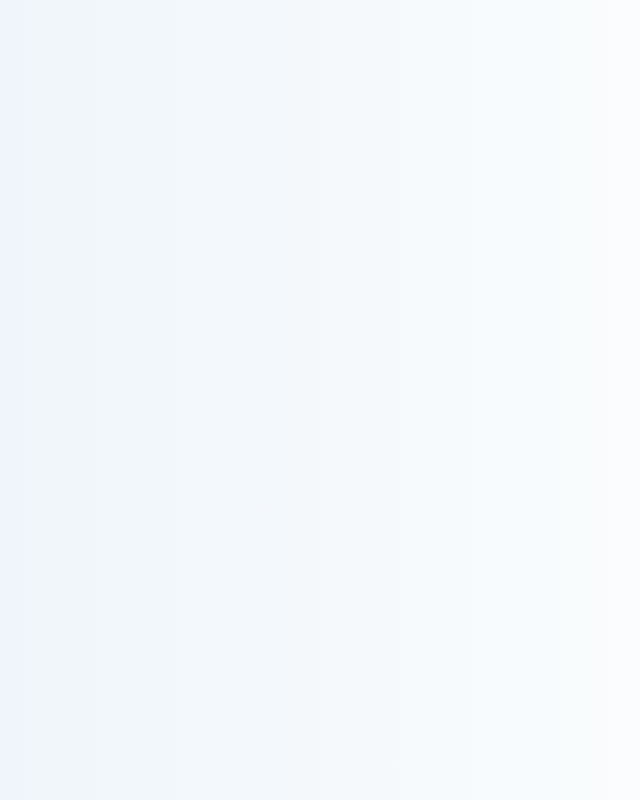
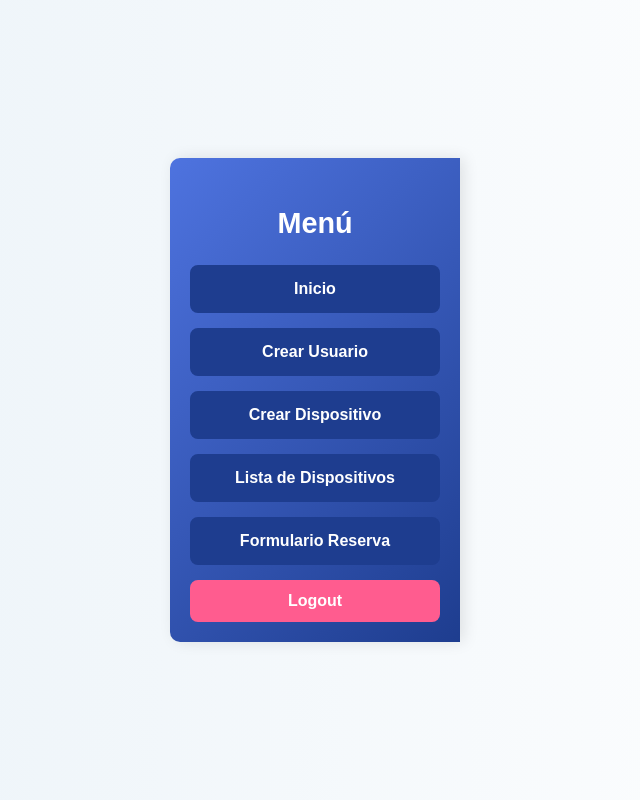
Before and after one commit to foodwebdx/DronProject, a React (Vite) app in the folder DornProject/frontend/: page /Sidebar in a window 1280 px wide. Before the commit this address had no page. Shown: the whole page, without its empty margins (325-965 px from the left). Built offline with nearby package versions, Linux system fonts and the light colour scheme.

Commit message:
MainpageUser-Lluvia

```diff
--- a/DornProject/frontend/src/App.css
+++ b/DornProject/frontend/src/App.css
@@ -1,48 +1,134 @@
+/* Estilos generales */
+body {
+  margin: 0;
+  font-family: 'Arial', sans-serif;
+  background-color: #f0f0f0;
+}
 
-#root {
+.App {
+  display: flex;
+  flex-direction: column;
+  height: 100vh;
+  background-color: #ffffff;
+}
+
+.content {
+  display: flex;
+  flex: 1; /* Asegura que el contenido ocupe el espacio disponible */
+}
+
+.sidebar {
+  width: 200px; /* Reducido para hacer el menú más pequeño */
+  background-color: #333;
+  color: white;
+  padding: 15px; /* Espaciado reducido */
+  display: flex;
+  flex-direction: column;
+  justify-content: space-between;
+  position: fixed; /* Sidebar fijo a la izquierda */
+  height: 100vh; /* Ocupa toda la altura de la ventana */
+  top: 0;
+  left: 0;
+  box-sizing: border-box;
+}
+
+.sidebar ul {
+  list-style-type: none;
+  padding: 0;
+  margin: 0;
+}
+
+.sidebar ul li {
+  margin-bottom: 8px; /* Espaciado reducido */
+}
+
+.sidebar ul li button {
   width: 100%;
-  height: 100%;
-  margin: 0;
-  padding: 0;
+  padding: 8px; /* Espaciado reducido */
+  background-color: #444;
+  border: none;
+  color: white;
+  cursor: pointer;
+  border-radius: 5px; /* Bordes redondeados */
+  text-align: left; /* Alineación del texto a la izquierda */
+}
+
+.sidebar ul li button:hover {
+  background-color: #555;
+}
+
+.logout-button {
+  margin-top: 20px;
+  background-color: #e74c3c;
+  border: none;
+  padding: 8px; /* Espaciado reducido */
+  width: 100%;
+  color: white;
+  cursor: pointer;
+  border-radius: 5px; /* Bordes redondeados */
+}
+
+.logout-button:hover {
+  background-color: #c82333;
+}
+
+.historial {
+  margin-left: 200px; /* Ajusta el margen para que coincida con el nuevo ancho del sidebar */
+  flex: 1;
+  padding: 20px;
+  background-color: #d3d3d3;
+  border-radius: 8px;
   display: flex;
   justify-content: center;
   align-items: center;
-  background-color: #f5f5f5; /* Fondo general */
+  box-sizing: border-box;
+  position: relative;
 }
 
-
-.logo {
-  height: 6em;
-  padding: 1.5em;
-  will-change: filter;
-  transition: filter 300ms;
-}
-.logo:hover {
-  filter: drop-shadow(0 0 2em #646cffaa);
-}
-.logo.react:hover {
-  filter: drop-shadow(0 0 2em #61dafbaa);
+/* Modo oscuro */
+.dark-mode {
+  background-color: #181818;
+  color: #e0e0e0;
 }
 
-@keyframes logo-spin {
-  from {
-    transform: rotate(0deg);
-  }
-  to {
-    transform: rotate(360deg);
-  }
+.dark-mode .sidebar {
+  background-color: #222; /* Sidebar más oscuro */
 }
 
-@media (prefers-reduced-motion: no-preference) {
-  a:nth-of-type(2) .logo {
-    animation: logo-spin infinite 20s linear;
-  }
+.dark-mode .sidebar ul li button {
+  background-color: #333;
 }
 
-.card {
-  padding: 2em;
+.dark-mode .sidebar ul li button:hover {
+  background-color: #444;
 }
 
-.read-the-docs {
-  color: #888;
+.dark-mode .logout-button {
+  background-color: #e74c3c;
 }
+
+.dark-mode .historial {
+  background-color: #2c2c2c;
+}
+
+.toggle-dark-mode {
+  position: fixed;
+  bottom: 20px;
+  right: 20px;
+  background-color: #007bff;
+  color: white;
+  border: none;
+  padding: 10px 20px;
+  border-radius: 5px;
+  cursor: pointer;
+}
+
+.toggle-dark-mode:hover {
+  background-color: #0056b3;
+}
+
+/* Para colocar el botón en la parte superior derecha en lugar de inferior derecha */
+.toggle-dark-mode.top {
+  top: 20px;
+  bottom: unset;
+}
--- a/DornProject/frontend/src/components/FormularioReserva.jsx
+++ b/DornProject/frontend/src/components/FormularioReserva.jsx
@@ -1,4 +1,4 @@
-import React, { useState } from 'react';
+import React, { useState, useEffect } from 'react';
 import axios from 'axios';
 import '../styles/FormularioReserva.css';
 
@@ -13,6 +13,32 @@ function FormularioReserva() {
     const [ciudad, setCiudad] = useState('');
     const [clima, setClima] = useState(null);
     const [error, setError] = useState('');
+    const [animar, setAnimar] = useState(false);
+
+    useEffect(() => {
+        if (animar) {
+            // Función para generar gotas de lluvia
+            const generateRain = () => {
+                const rainContainer = document.querySelector('.rain');
+                for (let i = 0; i < 100; i++) {
+                    const drop = document.createElement('div');
+                    drop.classList.add('drop');
+                    drop.style.left = `${Math.random() * 100}vw`; // Gotas aleatorias en el eje X
+                    drop.style.animationDuration = `${Math.random() * 2 + 0.5}s`; // Duración aleatoria
+                    drop.style.animationDelay = `${Math.random() * 2}s`; // Retardo aleatorio
+                    rainContainer.appendChild(drop);
+                }
+            };
+
+            generateRain();
+        }
+
+        // Limpiar gotas después de 5 segundos
+        setTimeout(() => {
+            setAnimar(false); // Detener la lluvia
+        }, 5000);
+
+    }, [animar]);
 
     const handleCheckWeather = async () => {
         try {
@@ -22,7 +48,7 @@ function FormularioReserva() {
             if (data.cod === 200) {
                 const currentWeather = data.weather[0].description.toLowerCase();
                 setClima(currentWeather);
-                console.log('Descripción del clima:', currentWeather);  // Imprimir la descripción en la consola
+                console.log('Descripción del clima:', currentWeather);
                 return currentWeather;
             } else {
                 setError('Ciudad no encontrada. Verifica el nombre e inténtalo de nuevo.');
@@ -38,10 +64,12 @@ function FormularioReserva() {
     const handleSubmit = async (e) => {
         e.preventDefault();
         setError('');
+        setAnimar(false);
 
         const weatherCondition = await handleCheckWeather();
-        if (weatherCondition && (weatherCondition.includes('rain') || weatherCondition.includes('storm'))) {
+        if (weatherCondition && (weatherCondition.includes('overcast clouds') || weatherCondition.includes('storm'))) {
             setError('No puedes realizar la reserva debido a las condiciones climáticas.');
+            setAnimar(true);
             return;
         }
 
@@ -57,7 +85,8 @@ function FormularioReserva() {
     };
 
     return (
-        <div className="form-container">
+        <div className={`form-container ${animar ? 'animar' : ''}`}>
+            <div className="rain"></div> {/* Contenedor de gotas de lluvia */}
             <h1>Reserva de Dispositivos</h1>
             {error && <p className="error">{error}</p>}
             <form onSubmit={handleSubmit}>
--- a/DornProject/frontend/src/components/RoutesNav.jsx
+++ b/DornProject/frontend/src/components/RoutesNav.jsx
@@ -6,6 +6,7 @@ import FormularioReserva from './FormularioReserva';
 import CreateDispositivo from './CreateDispositivo';
 import Dispositivos from './Dispositivos';
 import DispositivoInfo from './DispositivosInfo';
+import Sidebar from './Sidebar';
 
 
 function RoutesNav() {
@@ -24,6 +25,7 @@ function RoutesNav() {
                     <Route path="/CreateDispositivo" element={<CreateDispositivo/>} />
                     <Route path="Dispositivos" element={<Dispositivos/>} />
                     <Route path='/dispositivoInfo/:idDispositivo' element={<DispositivoInfo />} />
+                    <Route path='/Sidebar' element={<Sidebar />} />
                 </Routes>
             </BrowserRouter>
         </div>
--- /dev/null
+++ b/DornProject/frontend/src/components/Sidebar.jsx
@@ -0,0 +1,31 @@
+import React from 'react';
+import { Link } from 'react-router-dom';
+import '../styles/Sidebar.css';
+
+function Sidebar() {
+  return (
+    <div className="sidebar">
+      <h2 className="sidebar-title">Menú</h2>
+      <ul className="sidebar-menu">
+        <li>
+          <Link to="/" className="sidebar-link">Inicio</Link>
+        </li>
+        <li>
+          <Link to="/createUser" className="sidebar-link">Crear Usuario</Link>
+        </li>
+        <li>
+          <Link to="/createDispositivo" className="sidebar-link">Crear Dispositivo</Link>
+        </li>
+        <li>
+          <Link to="/dispositivos" className="sidebar-link">Lista de Dispositivos</Link>
+        </li>
+        <li>
+          <Link to="/FormularioReserva" className="sidebar-link">Formulario Reserva</Link>
+        </li>
+      </ul>
+      <button className="logout-button" onClick={() => console.log('Cerrar sesión')}>Logout</button>
+    </div>
+  );
+}
+
+export default Sidebar;
--- a/DornProject/frontend/src/styles/FormularioReserva.css
+++ b/DornProject/frontend/src/styles/FormularioReserva.css
@@ -3,6 +3,7 @@ body {
   margin: 0;
   padding: 0;
   background-color: #e9e9e9;
+  position: relative; /* Necesario para que las gotas de lluvia estén posicionadas correctamente */
 }
 
 .form-container {
@@ -12,6 +13,8 @@ body {
   background: rgb(255, 255, 255);
   border-radius: 20px;
   box-shadow: 0 4px 10px rgba(0, 0, 0, 0.1);
+  position: relative; /* Esto asegura que la lluvia esté encima del contenedor */
+  overflow: hidden; /* Hace que las gotas no salgan del contenedor */
 }
 
 h1 {
@@ -52,3 +55,66 @@ body {
 button:hover {
   background-color: #0056b3;
 }
+
+.form-container.animar {
+  background-color: #ffcccb; /* Color de fondo rojo suave para alertar */
+  transform: scale(1.05); /* Levemente agrandar la caja */
+  animation: parpadeo 1s infinite; /* Animación de parpadeo */
+}
+
+@keyframes parpadeo {
+  0% {
+    opacity: 1;
+  }
+  50% {
+    opacity: 0.5;
+  }
+  100% {
+    opacity: 1;
+  }
+}
+
+.error {
+  color: #ff4d4d;
+  font-size: 1.2rem;
+  margin-bottom: 20px;
+}
+
+/* Animación lluvia */
+.rain {
+  position: absolute;
+  top: 0;
+  left: 0;
+  right: 0;
+  height: 100%;
+  pointer-events: none; /* Esto asegura que las gotas de lluvia no interfieran con la interacción del usuario */
+  z-index: -1; /* Asegura que la lluvia quede detrás del contenido */
+}
+
+.drop {
+  position: absolute;
+  width: 2px;
+  height: 10px;
+  background: rgba(255, 255, 255, 0.6); /* Gotas de lluvia blancas y sutiles */
+  animation: rainDrop 0.5s linear infinite;
+}
+
+@keyframes rainDrop {
+  0% {
+    transform: translateY(-100vh); /* Inicia fuera de la pantalla */
+  }
+  100% {
+    transform: translateY(100vh); /* Caen hasta el fondo de la pantalla */
+  }
+}
+
+/* Variación aleatoria de las gotas */
+.drop:nth-child(odd) {
+  animation-duration: 0.7s;
+  animation-delay: -0.5s;
+}
+
+.drop:nth-child(even) {
+  animation-duration: 0.6s;
+  animation-delay: -0.3s;
+}
--- /dev/null
+++ b/DornProject/frontend/src/styles/Sidebar.css
@@ -0,0 +1,103 @@
+/* Estilo para el Sidebar */
+body {
+  margin: 0;
+  font-family: 'Arial', sans-serif;
+  background-color: #f4f7fa; /* Fondo del body */
+}
+
+/* Contenedor principal para el Sidebar y el contenido */
+.App {
+  display: flex;
+  height: 100vh;
+  overflow: hidden;
+}
+
+/* Sidebar */
+.sidebar {
+  width: 250px;
+  background: linear-gradient(135deg, #4e73df, #1e3d8f); /* Gradiente atractivo */
+  color: white;
+  padding: 20px;
+  display: flex;
+  flex-direction: column;
+  justify-content: space-between;
+  box-shadow: 4px 0 15px rgba(0, 0, 0, 0.1); /* Sombra suave */
+  border-radius: 10px 0 0 10px; /* Bordes redondeados */
+  position: relative;
+  height: 100%;
+}
+
+/* Título del Sidebar */
+.sidebar-title {
+  font-size: 1.8rem;
+  font-weight: bold;
+  margin-bottom: 20px;
+  text-align: center;
+  color: #ffffff;
+}
+
+/* Lista de elementos del Sidebar */
+.sidebar-menu {
+  list-style-type: none;
+  padding: 0;
+  margin: 0;
+}
+
+.sidebar-menu li {
+  margin-bottom: 15px;
+}
+
+/* Estilo de los botones */
+.sidebar-link {
+  display: block;
+  padding: 12px;
+  background-color: #1e3d8f;
+  border-radius: 8px;
+  color: white;
+  text-decoration: none;
+  font-weight: bold;
+  text-align: center;
+  transition: background-color 0.3s ease, transform 0.2s ease, box-shadow 0.3s ease;
+}
+
+/* Efecto de hover */
+.sidebar-link:hover {
+  background-color: #1a2e5a;
+  transform: scale(1.05);
+  box-shadow: 0px 5px 10px rgba(0, 0, 0, 0.1);
+}
+
+/* Estilo del botón de Logout */
+.logout-button {
+  background-color: #ff5c8f; /* Color de logout */
+  padding: 12px;
+  border-radius: 8px;
+  color: white;
+  font-weight: bold;
+  cursor: pointer;
+  border: none;
+  text-align: center;
+  transition: background-color 0.3s ease, transform 0.2s ease;
+  width: 100%;
+  margin-top: auto;
+}
+
+.logout-button:hover {
+  background-color: #e14e7c;
+  transform: scale(1.05);
+}
+
+/* Estilo de las secciones de contenido (por ejemplo: el historial) */
+.historial {
+  flex: 1;
+  background-color: #f9f9f9;
+  padding: 20px;
+  box-sizing: border-box;
+  border-radius: 0 15px 15px 0;
+  display: flex;
+  justify-content: center;
+  align-items: center;
+  color: #555;
+  font-size: 1.2rem;
+  text-align: center;
+}
```
Lines whose indentation alone changed are shown as unchanged.
